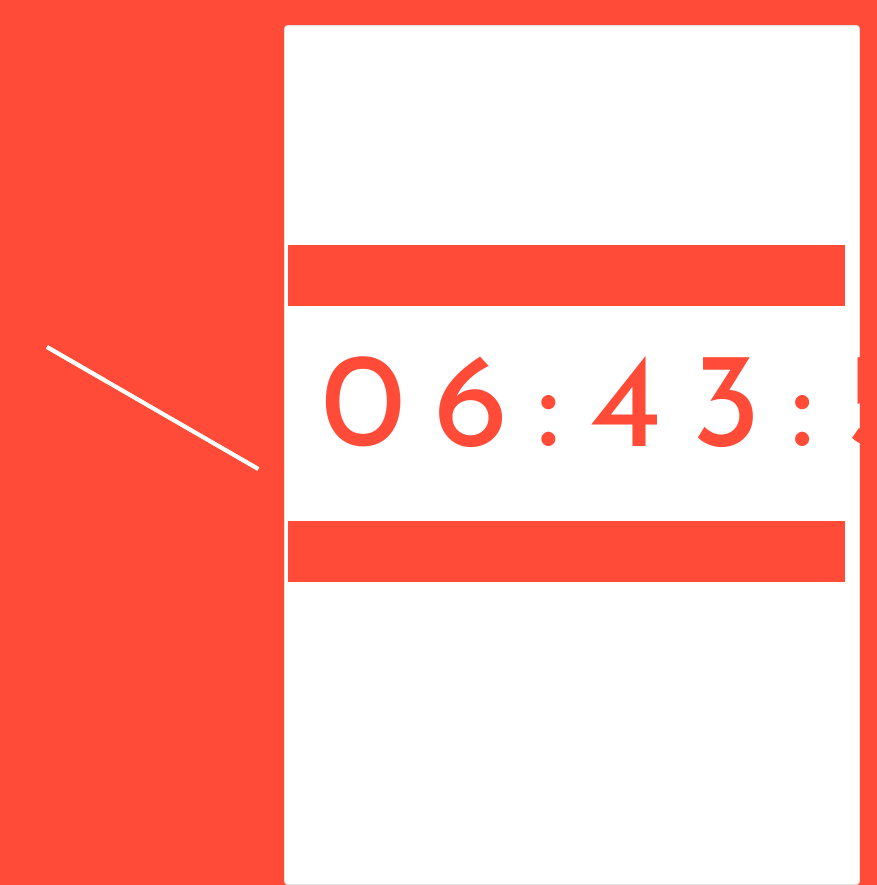
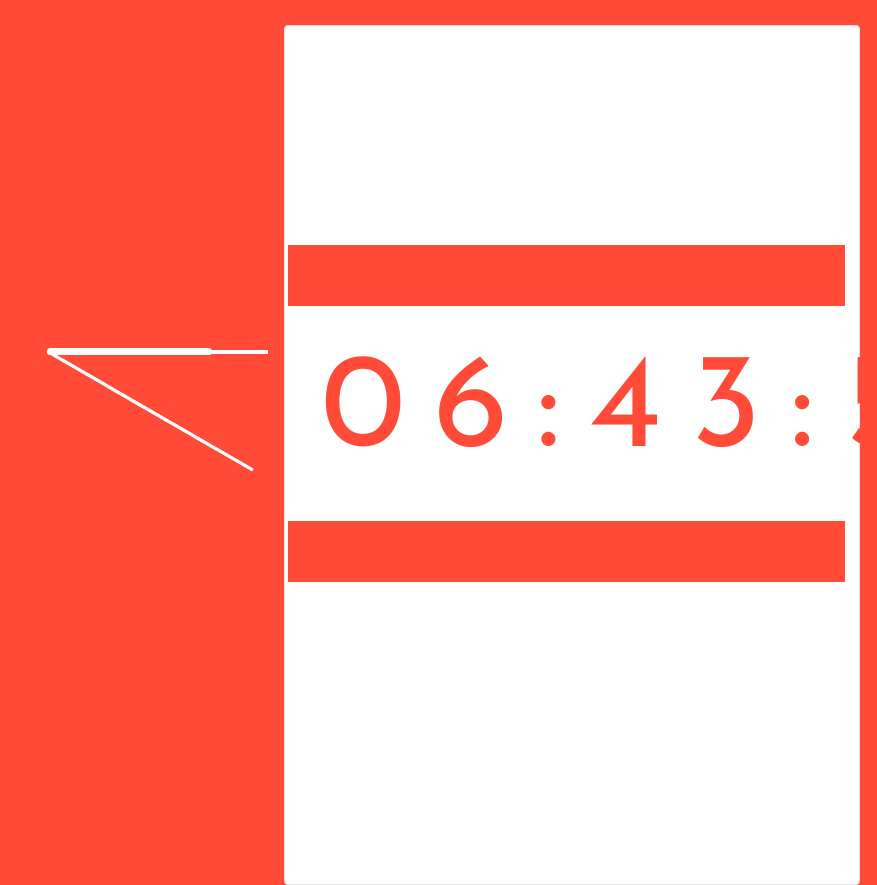
Before and after one commit to sherylpeebee/clockClass, a plain HTML site: page index.html in a window 1280 px wide. Shown: the top 885 px of the page, without its empty margins (403-1280 px from the left). Drawn offline with nearby package versions, Linux system fonts and the light colour scheme.

Commit message:
rotate minute and seond hands. need to start positions at correct time

```diff
--- a/index.html
+++ b/index.html
@@ -17,6 +17,10 @@
 
     <div class="analog_side">
       <div class="second_hand">
+      </div>
+      <div class="hour_hand">
+      </div>
+      <div class="minute_hand">
       </div>
       <div class="clock_body">
         <div class="quad">
--- a/index.js
+++ b/index.js
@@ -11,6 +11,17 @@ $(function(){
     console.log(count);
     $("div.second_hand").css({transform: 'rotate(' + count + 'deg)' });
   }, 1000);
+
+  var minCount = 0;
+  setInterval(function(){
+    if(minCount < 360){
+      minCount += 6;
+    } else {
+      minCount = 6;
+    }
+    console.log("minCount: " + minCount);
+    $("div.minute_hand").css({transform: 'rotate(' + minCount + 'deg)' });
+  }, 60000);
 
   function Clock(){
     this.run = function(){
--- a/style.css
+++ b/style.css
@@ -16,14 +16,34 @@ body {
   flex-direction: row-reverse;
 }
 
-.second_hand {
-    width: 244px;
+.hour_hand {
+    width: 165px;
     position: relative;
     left: 450px;
     top: 345px;
     background-color: white;
+    border-top: 7px solid white;
+    transform-origin: left;
+    border-radius: 63px;
+}
+
+.minute_hand {
+    width: 217px;
+    position: relative;
+    left: 454px;
+    top: 340px;
+    background-color: white;
+    border-top: 4px solid white;
+    transform-origin: left;
+}
+.second_hand {
+    width: 233px;
+    position: relative;
+    left: 454px;
+    top: 352px;
+    background-color: white;
     /* border: 4px solid white; */
-    border-top: 4px solid white;
+    border-top: 3px solid white;
     transform-origin: left;
 }
 
```
